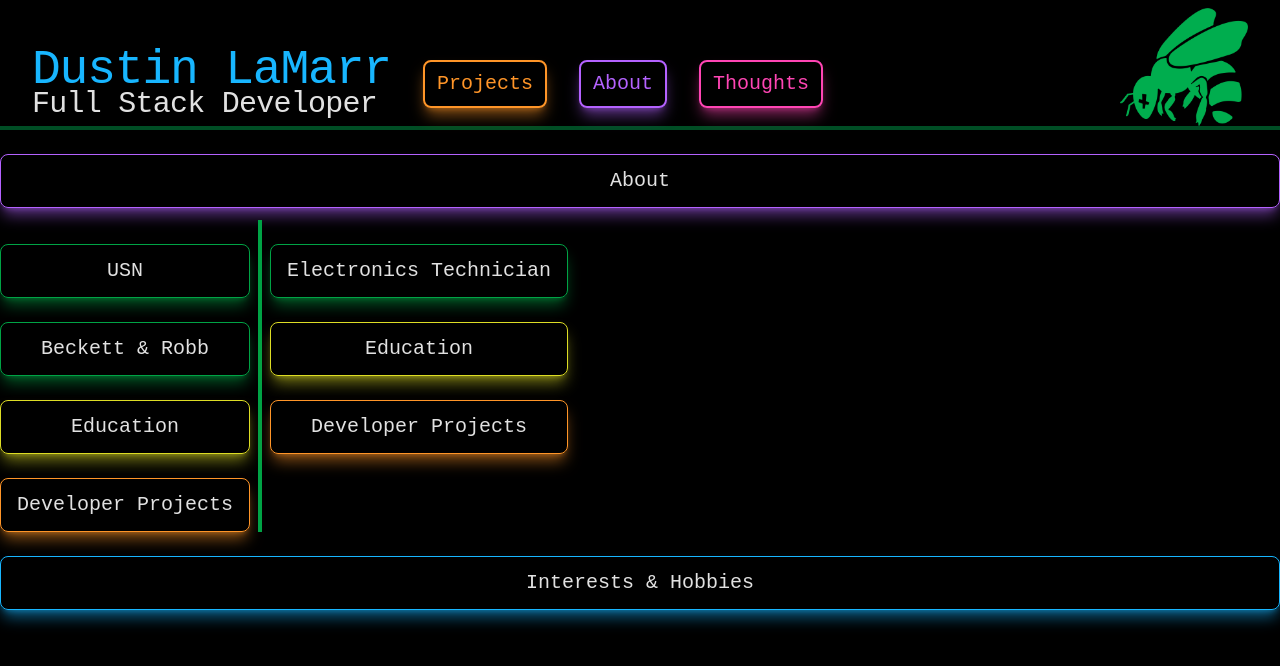
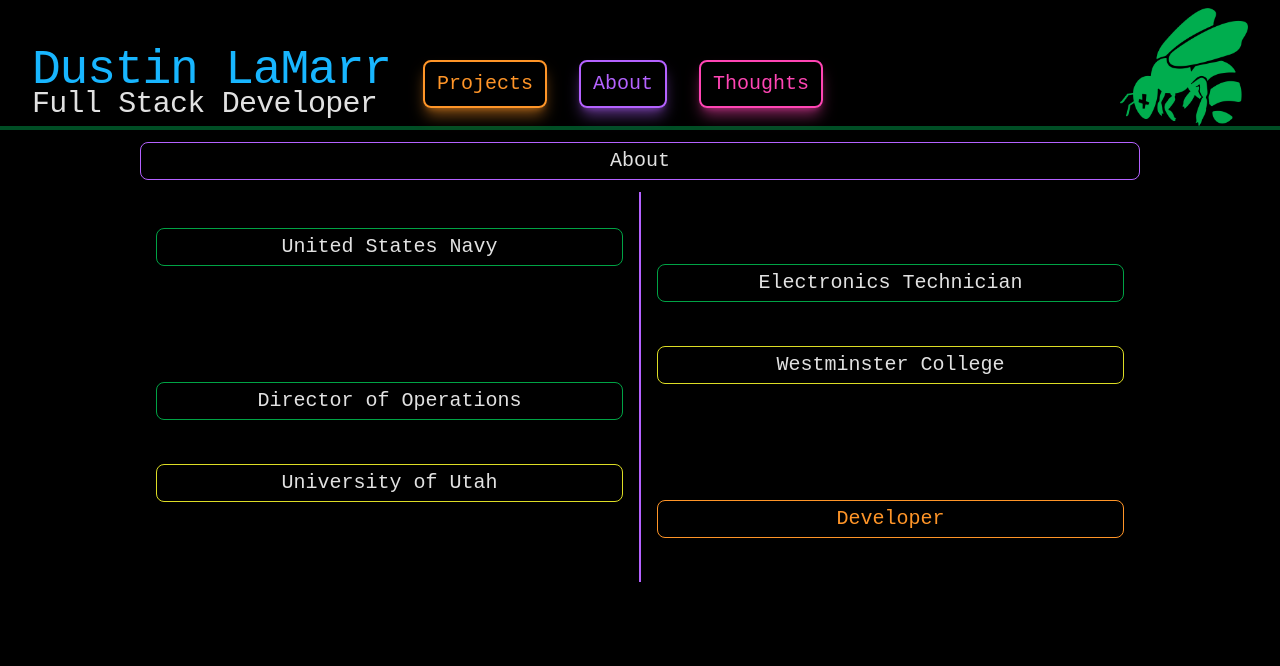
Before and after one commit to dustin-lamarr/vue-portfolio, a Nuxt app: page /about in a window 1280 px wide. Shown: the top 666 px of the page. Built offline with nearby package versions, Linux system fonts and the light colour scheme.

Commit message:
About page in a production state
Updates all over :/

```diff
--- a/components/Cards/ContentCard.vue
+++ b/components/Cards/ContentCard.vue
@@ -1,24 +1,21 @@
 <template>
-  <div
-    class="border rounded-lg shadow-lg px-4 py-3 mt-6 sm:space-y-4"
-    @click="openCard"
-  >
+  <div class="border rounded-lg sm:space-y-4" @click="openCard">
     <h2 class="text-xl text-center">
-      {{ contentData.heading }}
+      {{ data.heading }}
     </h2>
-    <ul v-if="state.isExpanded" class="border-t-2 border-punkash">
-      <li class="my-1">
+    <ul class="border-t-2 border-punkash">
+      <li class="my-1 px-2">
         <h3 class="mt-2 text-lg underline decoration-dotted decoration-punkash">
-          {{ contentData.title }}
+          {{ data.title }}
         </h3>
-        <p>{{ contentData.content }}</p>
+        <p>{{ data.content }}</p>
       </li>
     </ul>
   </div>
 </template>
 <script setup>
 defineProps({
-  contentData: null,
+  data: {},
 });
 const state = reactive({ isExpanded: false });
 function openCard() {
--- a/components/Cards/InfoCard.vue
+++ b/components/Cards/InfoCard.vue
@@ -1,19 +1,18 @@
 <template>
   <div
-    class="border rounded-lg shadow-lg px-4 py-3 mt-6 sm:space-y-4"
+    class="border rounded-lg mb-2 py-2 sm:space-y-4 cursor-pointer"
     @click="openCard"
   >
-    <h2 class="text-xl text-center">
-      {{ heading }}
-    </h2>
+    <h2 class="text-xl text-center leading-none">{{ header }}</h2>
     <ul v-if="state.isExpanded" class="border-t-2 border-punkash">
-      <li class="my-1">
-        <h3 class="mt-2 text-lg underline decoration-dotted decoration-punkash">
-          {{ data.title }}
+      <li class="my-1 px-2" v-for="{ title, location, dates, summary } in data">
+        <h3 class="mt-2 text-lg underline decoration-dotted">
+          {{ title }}
         </h3>
-
+        <h4>{{ location }}</h4>
+        <h4>{{ dates }}</h4>
         <ul class="list-disc ml-4 marker:text-punkash">
-          <li v-for="points in data.summary">{{ points }}</li>
+          <li v-for="points in summary">{{ points }}</li>
         </ul>
       </li>
     </ul>
@@ -22,8 +21,9 @@
 <script setup>
 defineProps({
   data: {},
-  heading: null,
+  header: "",
 });
+
 const state = reactive({ isExpanded: false });
 function openCard() {
   state.isExpanded = !state.isExpanded;
--- /dev/null
+++ b/components/Cards/Spacer.vue
@@ -0,0 +1,5 @@
+<template>
+  <div class="text-transparent mb-0 py-2 sm:space-y-4">
+    <h2 class="text-xl text-center leading-none">SPACER</h2>
+  </div>
+</template>
--- a/components/Nav/NavTop.vue
+++ b/components/Nav/NavTop.vue
@@ -17,7 +17,7 @@
       </div>
       <ul class="flex flex-row mb-2 space-x-4 sm:space-x-8 sm:mb-1">
         <li
-          class="self-center border-2 rounded-lg px-1"
+          class="self-center border-2 rounded-lg px-1 cursor-pointer"
           v-for="{ title, style, key } in sections"
           :title="title"
           :class="style"
--- a/json/jobs.json
+++ b/json/jobs.json
@@ -1,7 +1,10 @@
 [
     {
         "key": "navy",
+        "category": "job",
+        "header": "United States Navy",
         "title": "Work Center Supervisor",
+        "location": "USS McCampbell, DDG-85",
         "dates": "(2000-2006)",
         "summary": [
             "Two years of advanced electronics training",
@@ -13,7 +16,10 @@
     },
     {
         "key": "electronics",
+        "category": "job",
+        "header": "Electronics Technician",
         "title": "Electronics Technician",
+        "location": "Axcelis Technologies, NOAA",
         "dates": "(2006-2012)",
         "summary": [
             "Positions with Axcelis Technologies (semiconductor) and the National Weather Service",
@@ -22,9 +28,13 @@
     },
     {
         "key": "br",
-        "title": "Director of Production, Beckett & Robb ",
+        "category": "job",
+        "header": "Director of Operations",
+        "title": "Director of Operations",
+        "location": "Beckett & Robb",
         "dates": "(2012-2019)",
         "summary": [
+            "First non-founder employee, started as salesman in shop",
             "Managed production and inventory for a custom menswear company with five shops, and producing factories and vendors across multiple countries",
             "Maintained content visual updates for company e-commerce website built on Shopify platform",
             "Researched and implemented new point of sale system across all store locations with connection to corporate offices, and later it's update to a cloud based platform with browser interface."
--- a/json/projects.json
+++ b/json/projects.json
@@ -2,6 +2,7 @@
   {
     "img": "",
     "key": "fusion",
+    "category": "project",
     "type": "professional",
     "project": "Fusion92 - CORE 2.0",
     "title": "Front End Developer",
@@ -29,6 +30,7 @@
   {
     "img": "",
     "key": "homie",
+    "category": "project",
     "project": "Homie.com",
     "type": "professional",
     "title": "Developer Apprentice",
@@ -53,6 +55,7 @@
   {
     "img": "voter-dashboard.png",
     "key": "voter",
+    "category": "project",
     "project": "Voter",
     "type": "personal",
     "url": "https://lamarr-voter-app.herokuapp.com/",
@@ -79,6 +82,7 @@
   {
     "img": "bobbyfirmino.png",
     "key": "bobby",
+    "category": "project",
     "project": "bobbyfirmino.com",
     "type": "personal",
     "url": "https://bobbyfirmino.com/",
--- a/pages/about/index.vue
+++ b/pages/about/index.vue
@@ -1,94 +1,104 @@
 <template>
-  <CardsContentCard
-    :content-data="about"
+  <div>
+    <CardsInfoCard
+      :data="about"
+      :header="'About'"
       class="border-purple shadow-purple/50 mb-3"
     />
-  <div class="flex flex-row space-x-2 w-100">
-    <div class="flex flex-col">
+
+    <div class="grid grid-cols-2 w-100 mt-3">
+      <div class="border-r border-purple px-4 grid grid-flow-row auto-rows-min">
+        <CardsSpacer />
         <CardsInfoCard
-        :heading="'USN'"
           :data="navy"
+          :header="navy[0].header"
           class="border-punkash shadow-punkash/50"
         />
+        <CardsSpacer />
+        <CardsSpacer />
+        <CardsSpacer />
         <CardsInfoCard
-        :heading="'Beckett & Robb'"
-        :data="navy"
+          :data="br"
+          :header="br[0].header"
           class="border-punkash shadow-punkash/50"
         />
+        <CardsSpacer />
         <CardsInfoCard
           :data="utah"
-        :heading="'Education'"
+          :header="utah[0].header"
           class="border-yellow shadow-yellow/50"
         />
+      </div>
+
+      <div class="border-l border-purple px-4 grid grid-flow-row auto-rows-min">
+        <CardsSpacer />
+        <CardsSpacer />
         <CardsInfoCard
-        :data="paidProjects"
-        :heading="'Developer Projects'"
-        class="border-orange shadow-orange/50"
-      />
-    </div>
-    <div class="border-2 border-punkash"></div>
-    <div class="flex flex-col">
-      <CardsInfoCard
-        :heading="'Electronics Technician'"
           :data="electronics"
+          :header="electronics[0].header"
           class="border-punkash shadow-punkash/50"
         />
+        <CardsSpacer />
         <CardsInfoCard
           :data="westminster"
-        :heading="'Education'"
+          :header="westminster[0].header"
           class="border-yellow shadow-yellow/50"
         />
+        <CardsSpacer />
+        <CardsSpacer />
+        <CardsSpacer />
+        <NuxtLink to="/projects">
           <CardsInfoCard
-        :data="personalProjects"
-        :heading="'Developer Projects'"
-        class="border-orange shadow-orange/50"
+            :header="'Developer'"
+            class="border-orange shadow-orange/50 text-orange hover:bg-orange hover:text-black"
           />
+        </NuxtLink>
+        <CardsSpacer />
       </div>
     </div>
-  <CardsContentCard
-    :content-data="interests"
-    class="border-blue shadow-blue/50"
-  />
+  </div>
 </template>
 <script setup>
 import jobs from "~/json/jobs";
-import projects from "~/json/projects.json";
 
-const about = reactive({
+const about = reactive([
+  {
     key: "about",
     heading: "About",
     title: "",
-  content:
-    "I'm Dustin. I was in the US Navy for six years. I have been to fifteen different countries. I have an awesome wife and two amazing, regular sized, adult kids.",
-});
-const interests = reactive({
-  key: "interests",
-  heading: "Interests & Hobbies",
-  title: "",
-  content:
-    "I love movies, prestige television, and music. I'm a pretty big sports   nerd, too. I enjoy basketball (Go Jazz!), soccer (Liverpool FC & Real  Salt Lake), and pro Overwatch (Outlaws). I am renowned for the vibes in my home, my travels, fancy cocktails, and New Wave.",
-});
-const westminster = reactive({
-  title: "Westminster College, BS - Business Management",
-});
-const utah = reactive({
-  title: "University of Utah, Professional Certificate - Full Stack Developer",
-});
+    summary: [
+      "I'm Dustin. I was in the US Navy for six years. I have been to fifteen different countries. I have an awesome wife and two amazing, regular sized, adult kids. I love movies, prestige television, and music. I'm a pretty big sports   nerd, too. I enjoy basketball (Go Jazz!), soccer (Liverpool FC & Real  Salt Lake), and pro Overwatch (Outlaws). I am renowned for the vibes in my home, my travels, fancy cocktails, and New Wave.",
+    ],
+  },
+]);
+
+const westminster = reactive([
+  {
+    header: "Westminster College",
+    title: "BS - Business Management",
+    location: "Salt Lake City, UT",
+  },
+]);
+const utah = reactive([
+  {
+    header: "University of Utah",
+    title: "Professional Certificate - Full Stack Developer",
+    location: "Salt Lake City, UT",
+  },
+]);
 const navy = computed(() => {
-  return jobs.find(({ key }) => key === "navy");
+  const navyArr = [];
+  navyArr.push(jobs.find(({ key }) => key === "navy"));
+  return navyArr;
 });
 const electronics = computed(() => {
-  return jobs.find(({ key }) => key === "electronics");
+  const etArray = [];
+  etArray.push(jobs.find(({ key }) => key === "electronics"));
+  return etArray;
 });
 const br = computed(() => {
-  return jobs.find(({ key }) => key === "br");
+  const brArray = [];
+  brArray.push(jobs.find(({ key }) => key === "br"));
+  return brArray;
 });
-const paidProjects = computed(() => {
-  return projects.find(({ type }) => type === "professional");
-});
-const personalProjects = computed(() => {
-  return projects.find(({ type }) => type !== "professional");
-});
-
-const route = useRoute();
 </script>
--- a/tailwind.config.js
+++ b/tailwind.config.js
@@ -2,6 +2,8 @@ module.exports = {
   content: ["./index.html", "./src/**/*.{vue,html,js,ts,jsx,tsx}"],
   theme: {
     colors: {
+      transparent: "transparent",
+      current: "currentColor",
       punkash: {
         DEFAULT: "#00a345",
         dark: "#004e25",
```
Also changed, not shown: json/thoughts.json (added, +8 -0 lines). Lines whose indentation alone changed are shown as unchanged.
